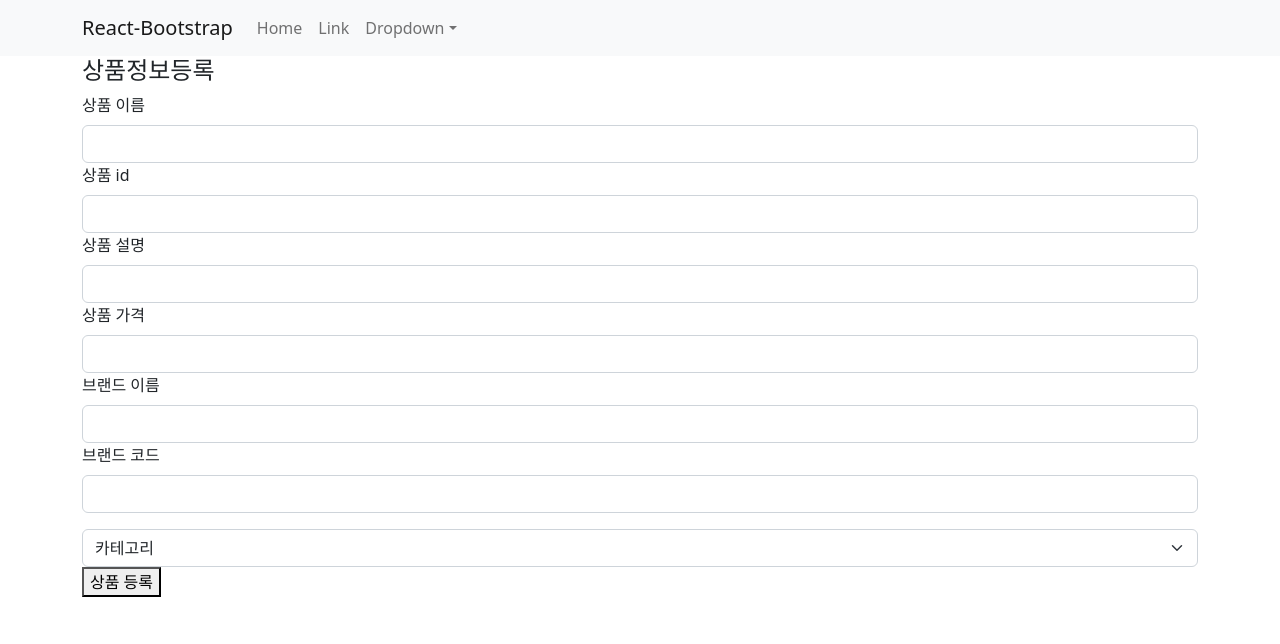
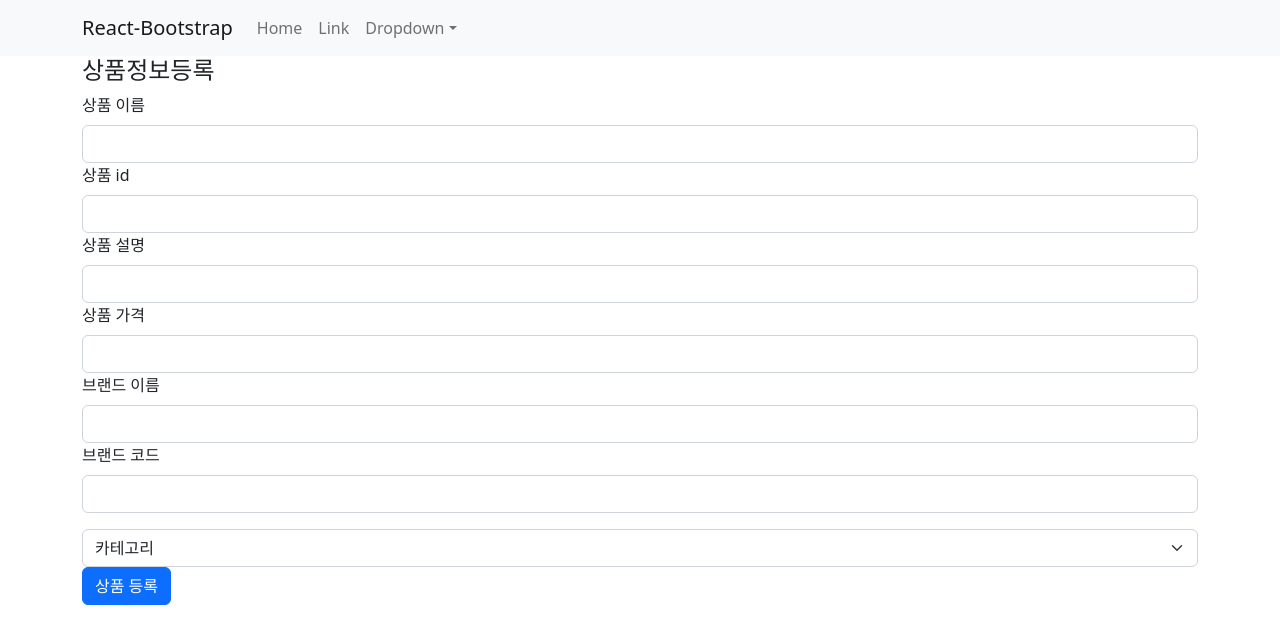
Before and after one commit to sangminem/green_mall, a React (Create React App) app: page /register in a window 1280 px wide. Shown: the top 644 px of the page. Built offline with nearby package versions, Linux system fonts and the light colour scheme.

Commit message:
alert swal 플러그인 사용

```diff
--- a/package.json
+++ b/package.json
@@ -12,6 +12,7 @@
     "bootstrap": "^5.2.0",
     "cors": "^2.8.5",
     "express": "^4.18.1",
+    "mysql": "^2.18.1",
     "react": "^18.2.0",
     "react-bootstrap": "^2.5.0",
     "react-dom": "^18.2.0",
@@ -19,6 +20,7 @@
     "react-redux": "^8.0.2",
     "react-router-dom": "^6.3.0",
     "react-scripts": "5.0.1",
+    "sweetalert": "^2.1.2",
     "web-vitals": "^2.1.4"
   },
   "scripts": {
--- a/src/pages/Category.js
+++ b/src/pages/Category.js
@@ -10,6 +10,7 @@
  import Row from 'react-bootstrap/Row';
  import Col from 'react-bootstrap/Col';
  import Button from 'react-bootstrap/Button';
+ import swal from 'sweetalert';
 
  const Category = () => {
 
@@ -21,12 +22,18 @@
 
          axios.get(url)
              .then(function(res) {
-                 console.log(res.data);
-                 console.log("성공");
-                 setProducts(res.data);
+                // status가 200인 경우 여기로 들어옴
+                console.log(res);
+                setProducts(res.data);
              })
              .catch(function(err) {
-                 console.log("데이터 로드중 오류가 발생했습니다.");
+                // 서버 자체에 에러가 있는 경우 여기로 빠짐. status가 200이 아닌 경우
+                swal({
+                    text: "서버 접속중 오류가 발생했습니다.",
+                    icon: "error",
+                    button: "확인",
+                  });
+                console.log(err);
              })
      }
 
--- a/src/pages/Register.js
+++ b/src/pages/Register.js
@@ -9,6 +9,7 @@
  import Form from 'react-bootstrap/Form';
  import Container from 'react-bootstrap/Container';
  import Button from 'react-bootstrap/Button';
+ import swal from 'sweetalert';
 
  const Register = () => {
 
@@ -41,14 +42,26 @@
                  // status가 200인 경우 여기로 들어옴
                  // 실제로 db insert가 성공인지 실패인지 구분하기 위해, 서버에서 성공인 경우 errCode를 0으로 보내도록 해놓음
                  if(res.data.errCode == 0) {
-                     alert("상품정보를 성공적으로 등록했습니다.")
+                     swal({
+                        text: "상품정보를 성공적으로 등록했습니다.",
+                        icon: "success",
+                        button: "확인",
+                      });
                  } else {
-                     alert("상품정보 등록중 오류가 발생했습니다.")
+                    swal({
+                        text: "상품정보 등록중 오류가 발생했습니다.",
+                        icon: "error",
+                        button: "확인",
+                      });
                  }
                  console.log(res);
              }).catch(function (err) {
                  // 서버 자체에 에러가 있는 경우 여기로 빠짐. status가 200이 아닌 경우
-                 alert("서버 접속중 오류가 발생했습니다.")
+                 swal({
+                    text: "서버 접속중 오류가 발생했습니다.",
+                    icon: "error",
+                    button: "확인",
+                  });
                  console.log(err);
              });
      }
@@ -62,7 +75,7 @@
          <React.Fragment>
              <Container>
                  <h4>상품정보등록</h4>
-                 <Form onSubmit={registerItem}>
+                 <Form>
                      <Form.Group className="mb-3" controlId="exampleForm.ControlInput1">
                          <Form.Label>상품 이름</Form.Label>
                          <Form.Control type="text" value={product_nm} onChange={(e) => setProduct_nm(e.target.value)}/>
@@ -84,7 +97,7 @@
                          <option value="interior">인테리어</option>
                      </Form.Select>
 
-                     <button>상품 등록</button>
+                     <Button onClick={registerItem}>상품 등록</Button>
                  </Form>
              </Container>
          </React.Fragment>
```
Also changed, not shown: 1 other file (tests, documents, lock files or other folders).
